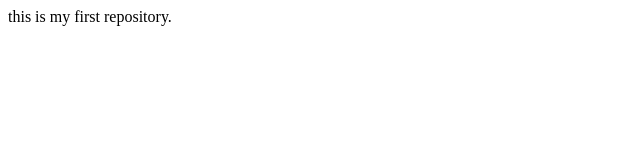
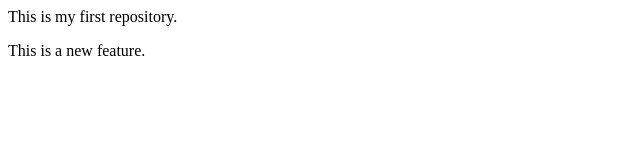
Before and after one commit to naveenmyadari/LocalRepo, a plain HTML site: page index.html in a window 1280 px wide. Shown: the whole page, without its empty margins (0-640 px from the left). Drawn offline with Linux system fonts and the light colour scheme.

Commit message:
add new feature

```diff
--- a/index.html
+++ b/index.html
@@ -1 +1,2 @@
-<p> this is my first repository.</p>
+<p> This is my first repository. </p>
+<p> This is a new feature. </p>
```
